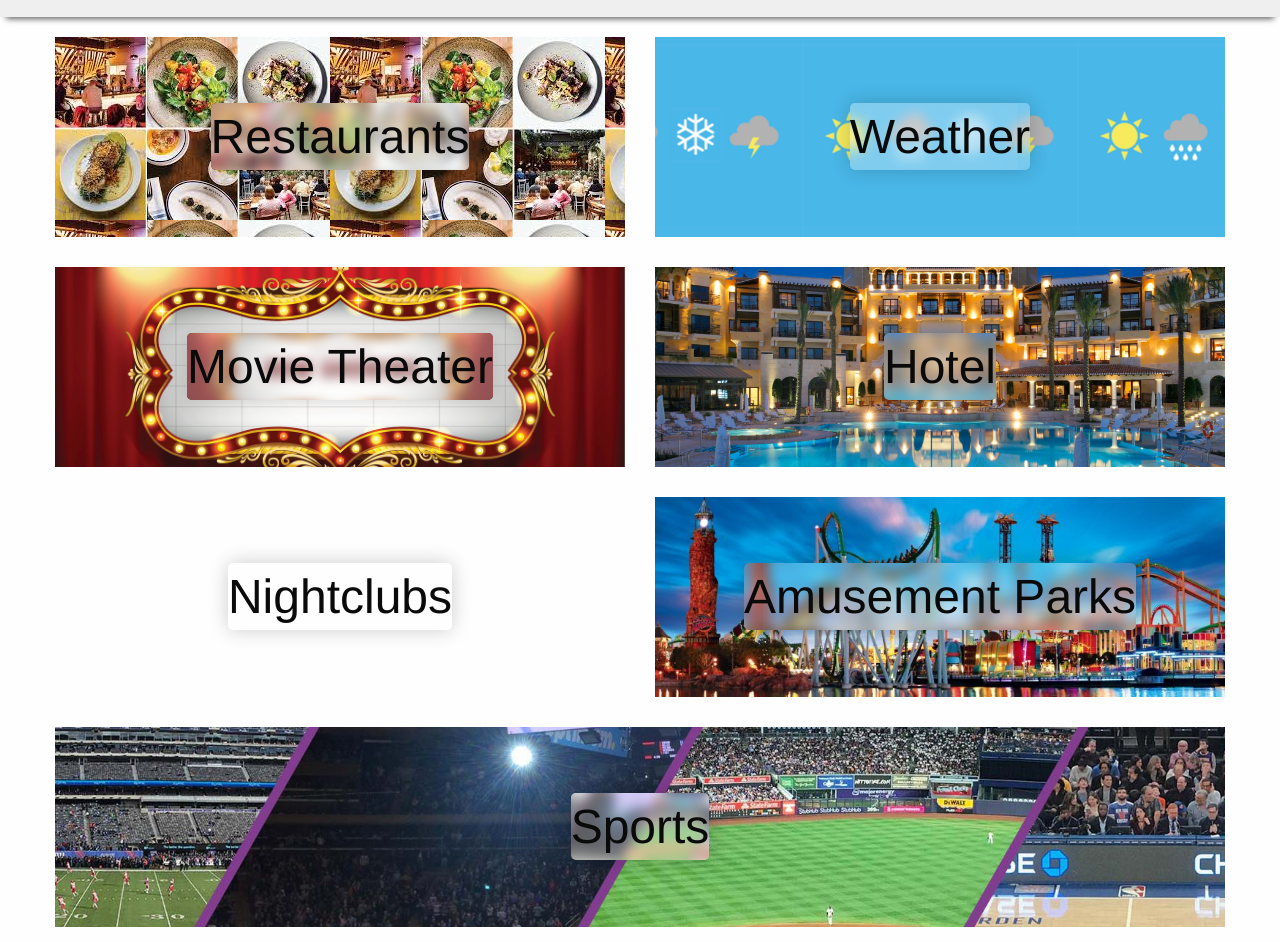
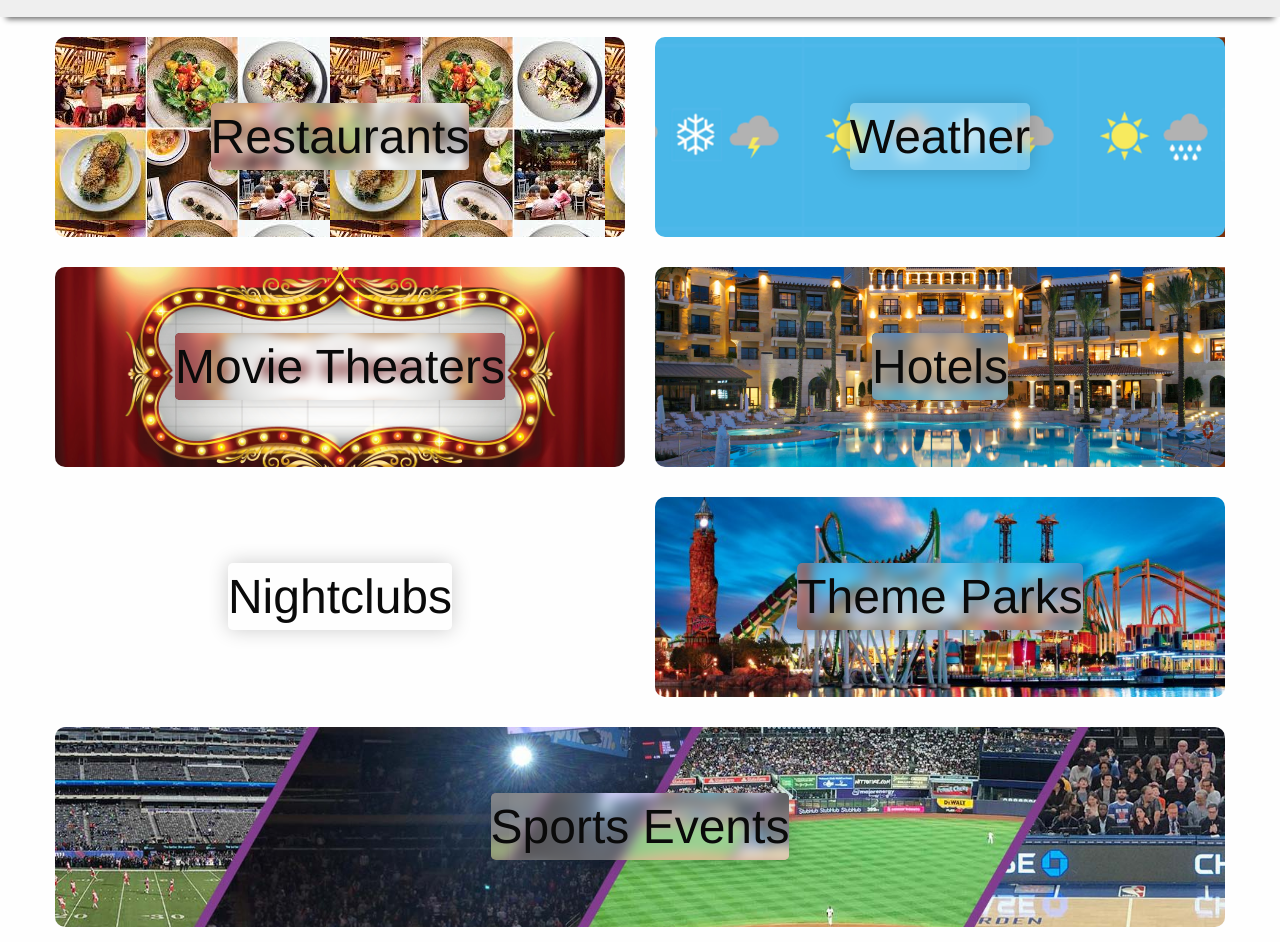
Before and after one commit to bnguyen78/adventure-time, a plain HTML site: page tile.html in a window 1280 px wide. Shown: the part 64-1006 px from the top of the page. Drawn offline with nearby package versions, Linux system fonts and the light colour scheme.

Commit message:
Fixed tile squares

```diff
--- a/assets/css/style.css
+++ b/assets/css/style.css
@@ -78,12 +78,14 @@ label {
 background: url('../images/hotels.jpg') no-repeat center;
 background-size: cover;
 
+border-radius: 10px;
 }
 
 .bg-nightclub {
   background: url('../images/nightclubs.jpg') no-repeat;
   background-size: cover;
 
+  border-radius: 10px;
 }
 
 .bg-sports {
@@ -92,12 +94,14 @@ background-size: cover;
   background-size: cover;
   /* background-size: 100% 100% */
 
+  border-radius: 10px;
 }
 
 .bg-history {
   background: url('../images/amusement_park.jpg')no-repeat center center;
   background-size: cover;
 
+  border-radius: 10px;
 
 }
 /* added blur effect */
@@ -131,18 +135,21 @@ background-size: cover;
 
 .bg-weather {
   background: url('../images/weather.png') center;
+  border-radius: 10px;
 }
 
 .bg-entertainment {
   background: url('../images/movie-theater.jpg')no-repeat center center;
   background-size: cover;
 
+  border-radius: 10px;
 
 }
 
 .bg-restaurant {
   background: url('../images/restaurant.jpg');
 
+  border-radius: 10px;
 
 }
 
--- a/tile.html
+++ b/tile.html
@@ -38,7 +38,6 @@
         <div class="grid-x grid-margin-x">
 
           <div class="cell small-6 tile bg-restaurant align-center align-middle" data-theme="restaurant">
-
             <div class="tile-div glasscontainer">
               <b class="tile-text text-center h1 c-black" data-theme="restaurant">Restaurants</b>
             </div>
@@ -58,31 +57,19 @@
         <div class="grid-x grid-margin-x">
 
           <div class="cell small-6 tile bg-entertainment align-center align-middle" data-theme="movie_theater">
-
             <div class="tile-div glasscontainer">
-              <b class="tile-text text-center h1 c-black" data-theme="movie_theater">Movie Theater</b>
+              <b class="tile-text text-center h1 c-black" data-theme="movie_theater">Movie Theaters</b>
             </div>
           </div>
 
           <div class="cell small-6 tile bg-hotel align-center align-middle" data-theme="hotel">
-
             <div class="tile-div glasscontainer">
-              <b class="tile-text text-center h1 c-black" data-theme="weather">Hotel</b>
+              <b class="tile-text text-center h1 c-black" data-theme="weather">Hotels</b>
             </div>
           </div>
 
         </div>
       </div>
-
-      <!-- <div class="cell entertainment">
-        <div class="grid-x">
-          <div class="cell tile bg-entertainment align-center align-middle" data-theme="movie_theater">
-            <div class="tile-div glasscontainer">
-              <b class="tile-text text-center h1 c-black" data-theme="movie_theater">Movie Theater</b>
-            </div>
-          </div>
-        </div>
-      </div> -->
 
       <div class="cell events">
         <div class="grid-x grid-margin-x">
@@ -95,7 +82,7 @@
 
           <div class="cell small-6 tile bg-history align-center align-middle" data-theme="amusement_park">
             <div class="tile-div glasscontainer">
-              <b class="tile-text text-center h1" data-theme="amusement_park">Amusement Parks</b>
+              <b class="tile-text text-center h1" data-theme="amusement_park">Theme Parks</b>
             </div>
           </div>
         </div>
@@ -105,7 +92,7 @@
         <div class="grid-x">
           <div class="cell tile bg-sports align-center align-middle" data-theme="stadium">
             <div class="tile-div glasscontainer">
-              <b class="tile-text text-center h1 c-black" data-theme="stadium">Sports</b>
+              <b class="tile-text text-center h1 c-black" data-theme="stadium">Sports Events</b>
             </div>
           </div>
         </div>
```
